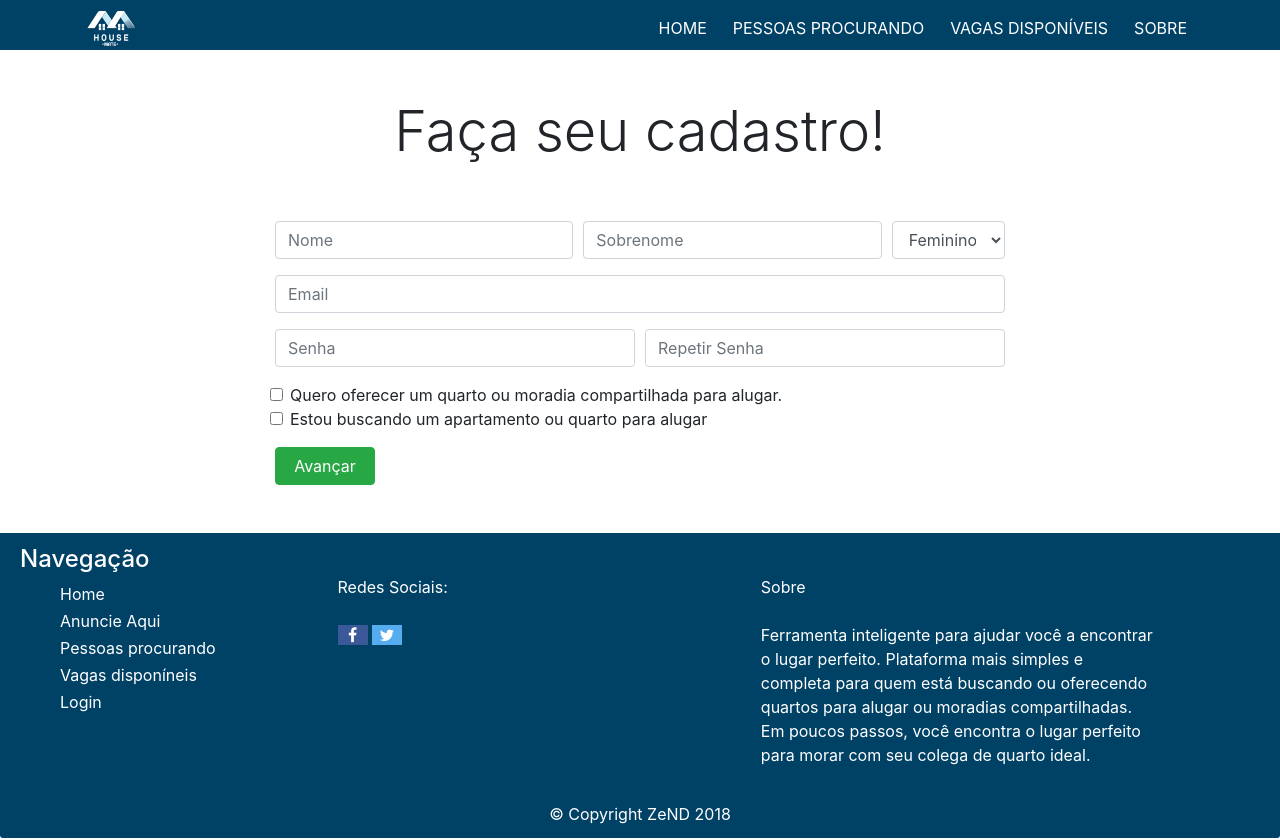
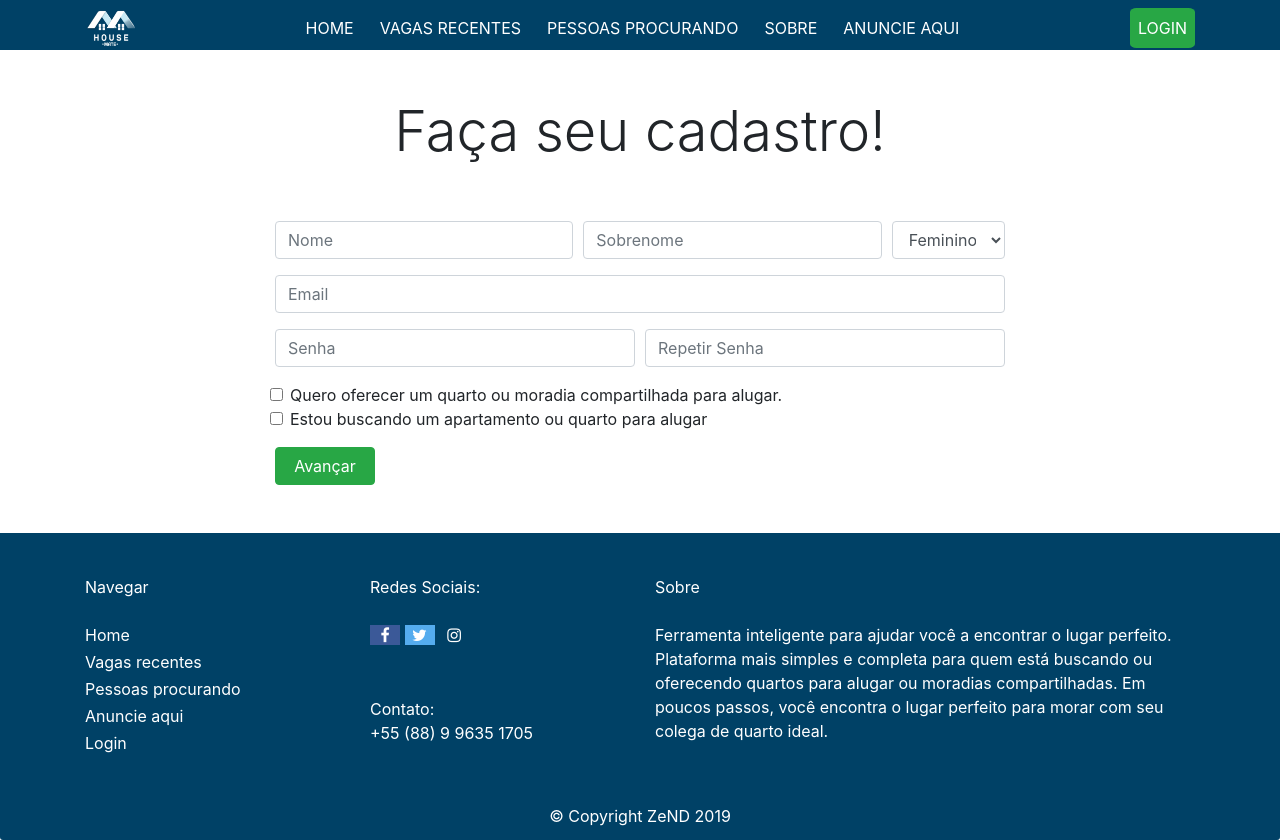
Before and after one commit to brunozn/ProjetoProgramacaoWeb, a PHP site: page /Cadastrar.html in a window 1280 px wide. Run offline with PHP 8.4, Linux system fonts and the light colour scheme; some libraries are stand-ins or nearby versions.

Commit message:
Padronizando as barras de navegs e os rodapes

```diff
--- a/Cadastrar.html
+++ b/Cadastrar.html
@@ -20,18 +20,23 @@
 
 <body>
 
-  <nav id="navegacao" class="navbar navbar-expand-lg navbar-light navbar-laravel">
+
+
+<!----------------------------->
+<!-- Barra de navegação-->
+<nav id="navegacao" class="navbar navbar-expand-sm navbar-light navbar-laravel">
   <!--<nav id="navegacao" class="navbar navbar-expand-sm navbar-dark"> -->
     <div class="container">
       <!-- Brand/logo -->
-        <a class="navbar-brand" href="index2.html">
-          <img src="public/imgs/logos/logo01.png" alt="logo" style="width:50px; height: 45px;">
+      <a id="navbar-brand" href="index2.html">
+        <img src="Elementosindex/logo01.png" alt="logo" style="width:50px; height: 50px;">
       </a>
 
       <!-- Toggler/collapsibe Button -->
       <button class="navbar-toggler" type="button" data-toggle="collapse" data-target="#links-navegacao">
         <span class="navbar-toggler-icon"></span>
       </button>
+
 
   <!-- Links -->
   <div class="collapse navbar-collapse ml-auto" id="links-navegacao">
@@ -40,19 +45,41 @@
             <a class="nav-link" href="index2.html">Home</a>
         </li>
         <li class="nav-item">
+            <a class="nav-link" href="anuncio2.html">Vagas Recentes</a>
+        </li>
+
+        <li class="nav-item">
           <a class="nav-link" href="anuncioProcura2.html">Pessoas procurando</a>
       </li>
-          <li class="nav-item">
-              <a class="nav-link" href="anuncio2.html">Vagas Disponíveis</a>
-          </li>
+
         <li class="nav-item">
           <a class="nav-link" href="#contato1">Sobre</a>
         </li>
+
+        <li class="nav-item">
+          <!--<a class="nav-link"  class="colorido" class="btn btn-success" href="Cadastrar.html">Anuncie Aqui</a> -->
+          <a class="nav-link" class="btn btn-success" href="Cadastrar.html">Anuncie Aqui</a>
+      </li>
+  </ul>
+
+  <ul class="navbar-nav ml-auto">
+  <li class="nav-item">
+    <a class="nav-link btn-success href="login.html">Login</a>
+  </li>
+
   </ul>
   </div>
 
     </div>
   </nav>
+  <!-- FIM da Barra de navegação-->
+  <!----------------------------->
+
+
+
+
+
+
 
 
     <!-- Formulário -->
@@ -136,51 +163,74 @@
 
 <!--fim formulario-->
 
-<!---->
 
 
 
-
+<!---->
+<!--RODAPE-->
 
 <footer class="card-footer">
-  <div class="container-rodape">
+    <div class="container">
       <div class="row">
-        <div class="col-md-3 col-sm-6">
-						<div class="single_rodape">
-							<h4 class="title-secao-rodape">Navegação</h4>
-							<ul>
-								<li><a href="index.html">Home</a></li>
-								<li><a href="Cadastrar.html">Anuncie Aqui</a></li>
-								<li><a href="anuncioProcura2.html">Pessoas procurando</a></li>
-								<li><a href="anuncio2.html">Vagas disponíneis</a></li>
-								<li><a href="login.html">Login</a></li>
-							</ul>
-						</div>
-					</div> <!--  End Col -->
+        <section id="endereco" class="col-sm-3">
+          <div>Navegar</div> <br>
+          <li>
+              <a href="index2.html">Home</a>
+          </li>
 
-      <section id="contato1" class="col-sm-4">
-        <div>Redes Sociais:</div> <br>
+          <li class="nav-item">
+            <a href="anuncio.html">Vagas recentes</a>
+          </li>
+
+          <li class="nav-item">
+            <a href="anuncioProcura2.html">Pessoas procurando</a>
+        </li>
+
+          <li class="nav-item">
+            <a href="Cadastrar.html">Anuncie aqui</a>
+        </li>
+
+          <li class="nav-item">
+            <a href="login.html">Login</a>
+          </li>
+
+          <hr class="d-block d-sm-none">
+        </section>
+
+        <section id="contato1" class="col-sm-3">
+          <div>
+            Redes Sociais:
+          </div> <br>
           <!-- Add icon library -->
             <link rel="stylesheet" href="https://cdnjs.cloudflare.com/ajax/libs/font-awesome/4.7.0/css/font-awesome.min.css">
 
             <!-- Add font awesome icons -->
               <a href="#" class="fa fa-facebook"></a>
               <a href="#" class="fa fa-twitter"></a>
+              <a href="#" class="fa fa-instagram"></a>
 
           <hr class="d-block d-sm-none">
+          <div id="contato2">
+            Contato:
+            <br>
+            +55 (88) 9 9635 1705
+          </div> <br>
+
         </section>
-      <section id="sobre" class="col-sm-4">
+        <section id="sobre" class="col-sm-6 justify-content-center">
           <div>Sobre</div> <br>
           Ferramenta inteligente para ajudar você a encontrar o lugar perfeito. Plataforma mais simples e completa para quem está buscando ou oferecendo quartos para alugar ou moradias compartilhadas. Em poucos passos, você encontra o lugar perfeito para morar com seu colega de quarto ideal.
           <hr class="d-block d-sm-none">
         </section>
       </div>
-    <div class="text-center"> &copy; Copyright ZeND 2018
+      <div class="text-center"> &copy; Copyright ZeND 2019
 
       </div>
     </div>
   </footer>
 
+<!--THE END RODAPE-->
+<!------------------->
 
 </body>
 </html>
--- a/public/css/footer.css
+++ b/public/css/footer.css
@@ -7,6 +7,10 @@
 
 .card-footer div.row {
   margin-bottom: 5px;
+}
+
+.card-footer #contato2{
+  margin-top: 50px;
 }
 
 .card-footer hr {
```
Also changed, not shown: anuncio2.html (+58 -20 lines), anuncioProcura2.html (+59 -20 lines), index2.html (+35 -12 lines). Lines whose indentation alone changed are shown as unchanged.
